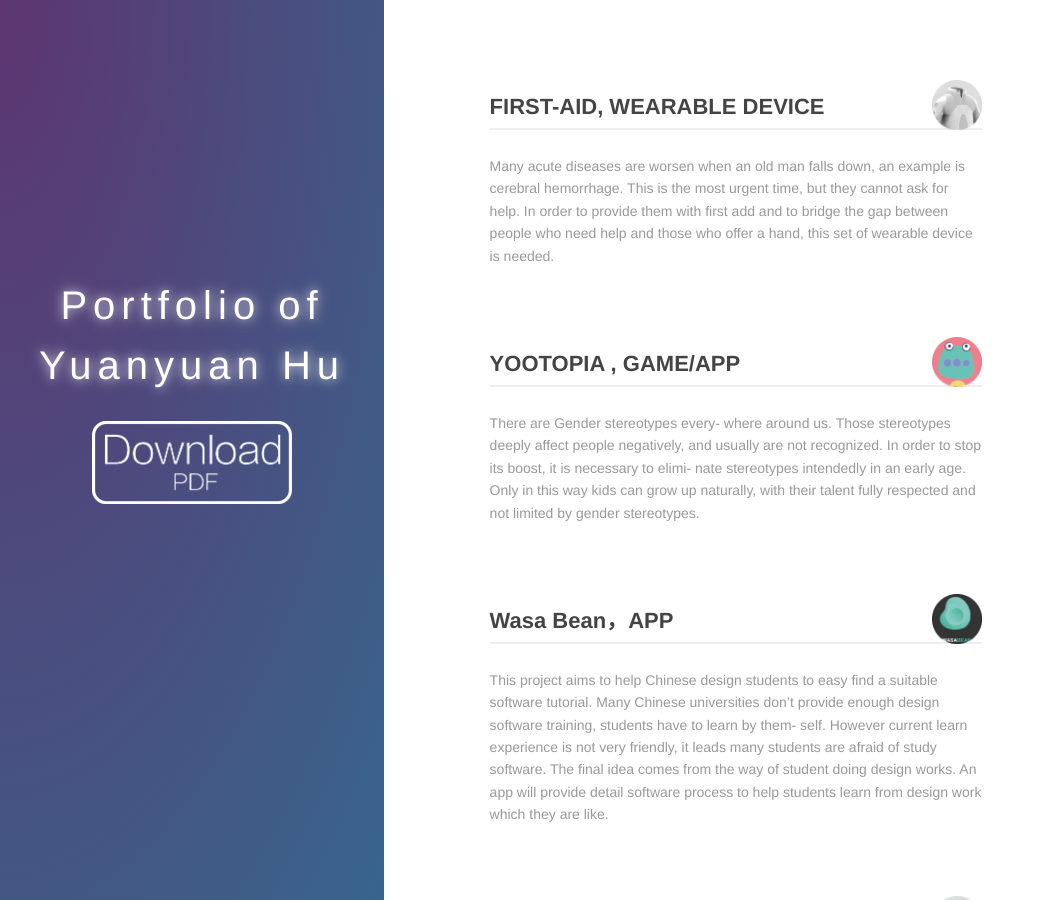
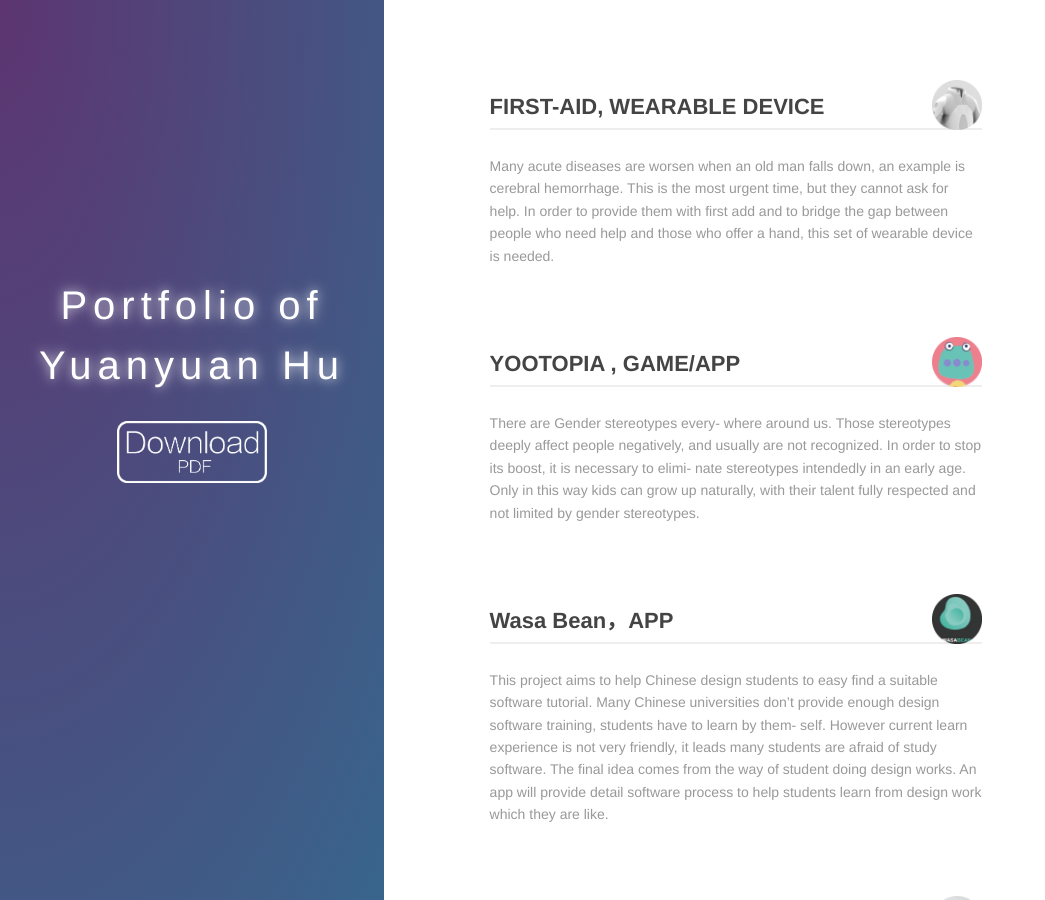
Before and after one commit to yuanyuanhu96/Potfolio-Archive, a Jekyll site: the page built from index.md, in a window 1280 px wide and 900 px high. Shown: the whole window, without its empty margins (0-1045 px from the left). Built offline with Jekyll 4.4.1, drawn with Linux system fonts in a browser that asks for light colours.

Commit message:
Update index.md

```diff
--- a/index.md
+++ b/index.md
@@ -26,7 +26,7 @@ layout: default
         <h1>Portfolio of</h1>
         <h1>Yuanyuan Hu</h1>
         <div class="pdf-icon">
-          <a href="http://HuYuanyuan96.github.io/Supplementary/Portfolio of Yuanyuan Hu.pdf" target="_blank"><img src="/images/Download-PDF.png" alt="" width="200"/></a>
+          <a href="http://HuYuanyuan96.github.io/Supplementary/Portfolio of Yuanyuan Hu.pdf" target="_blank"><img src="/images/Download-PDF.png" alt="" width="150"/></a>
         </div>
        </div>
       <div id="particles-js"></div>
```
